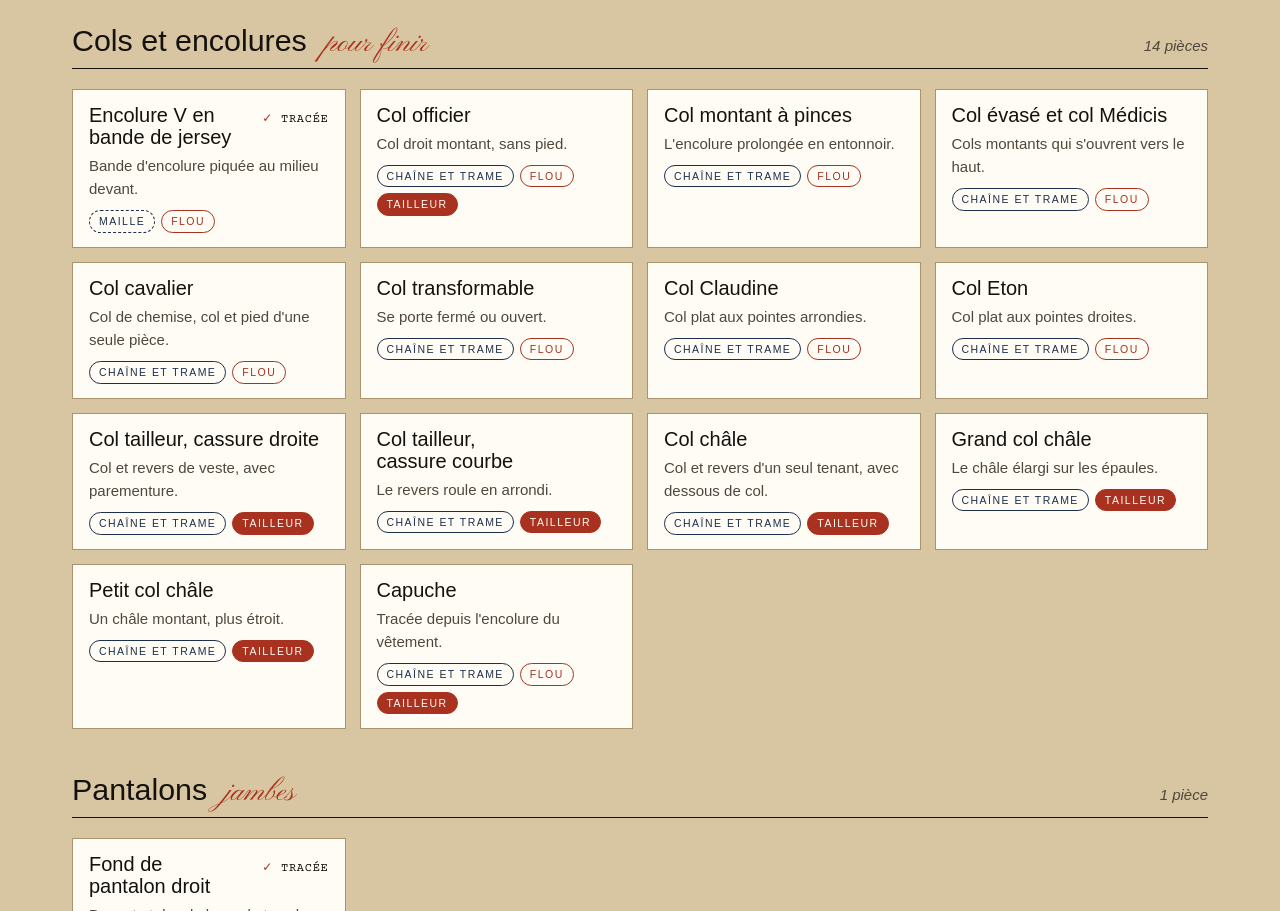
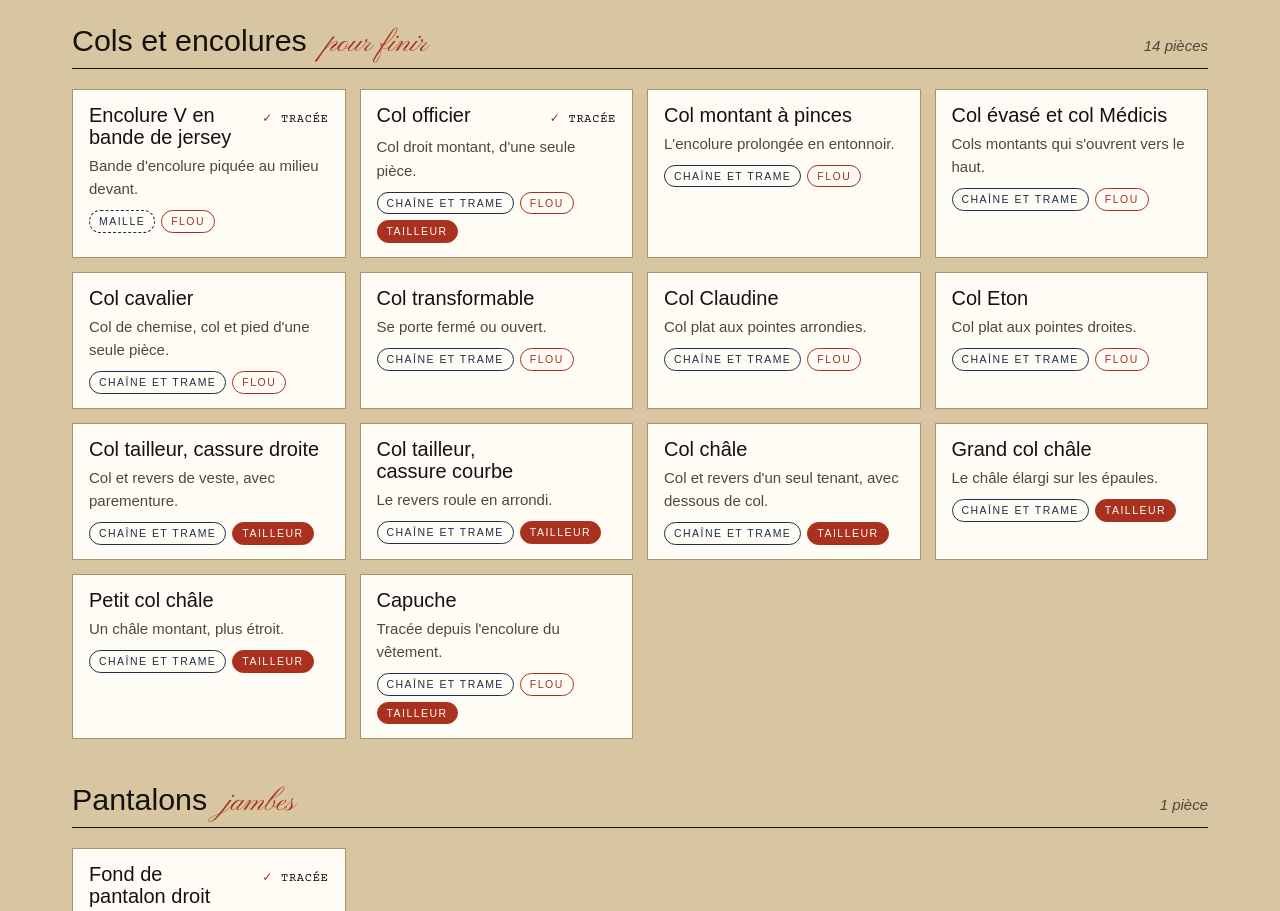
Before and after one commit to thomasGuibert/Patrons, a Next.js app: page /pieces in a window 1280 px wide. Shown: the part 1400-2311 px from the top of the page. Built offline with nearby package versions, Linux system fonts and the light colour scheme; a web font is replaced by a local one.

Commit message:
Marquer le col officier comme tracé sur la page Pièces
Co-Authored-By: Claude Sonnet 5.5 <noreply@anthropic.com>
Claude-Session: https://claude.ai/code/session_01WcrQaKYvFC26DWykVNNTJj

```diff
--- a/src/pieces.ts
+++ b/src/pieces.ts
@@ -62,7 +62,7 @@ export const parties: Partie[] = [
     script: "pour finir",
     pieces: [
       { nom: "Encolure V en bande de jersey", note: "Bande d'encolure piquée au milieu devant.", matieres: ["maille"], coutures: ["flou"], tracee: true },
-      { nom: "Col officier", note: "Col droit montant, sans pied.", matieres: ["chaine-trame"], coutures: ["flou", "tailleur"] },
+      { nom: "Col officier", note: "Col droit montant, d'une seule pièce.", matieres: ["chaine-trame"], coutures: ["flou", "tailleur"], tracee: true },
       { nom: "Col montant à pinces", note: "L'encolure prolongée en entonnoir.", matieres: ["chaine-trame"], coutures: ["flou"] },
       { nom: "Col évasé et col Médicis", note: "Cols montants qui s'ouvrent vers le haut.", matieres: ["chaine-trame"], coutures: ["flou"] },
       { nom: "Col cavalier", note: "Col de chemise, col et pied d'une seule pièce.", matieres: ["chaine-trame"], coutures: ["flou"] },
```
